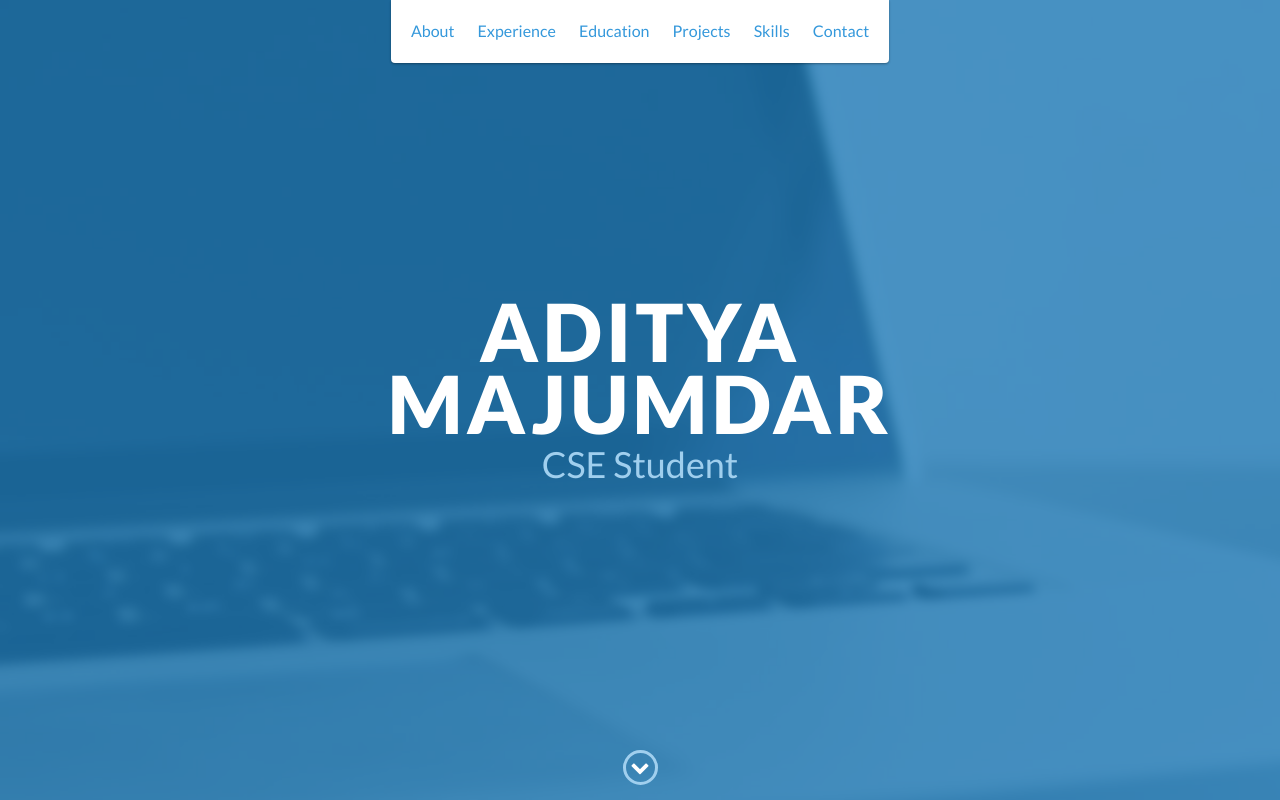
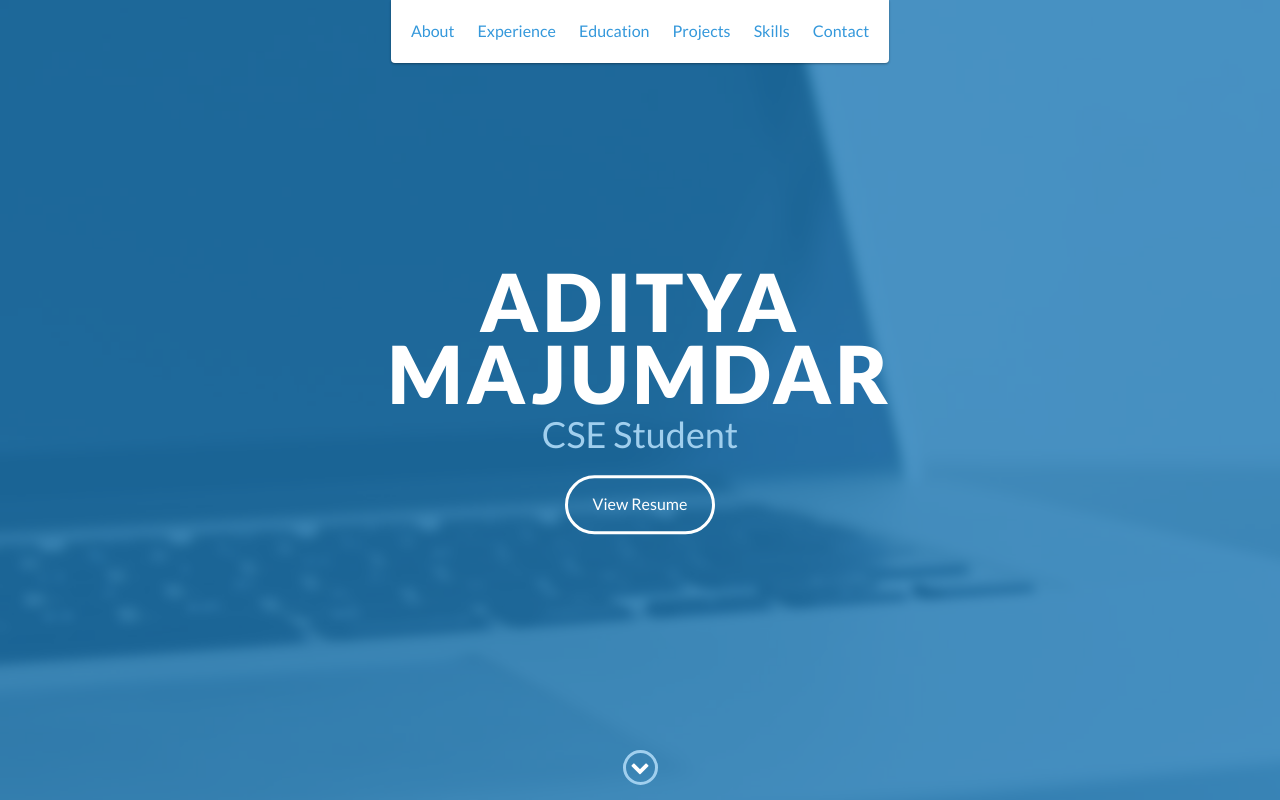
Before and after one commit to aditya110603/Portfolio, a website: page index.html in a window 1280 px wide. Shown: the top 800 px of the page. Drawn offline with nearby package versions, Linux system fonts and the light colour scheme.

Commit message:
Update index.html

```diff
--- a/index.html
+++ b/index.html
@@ -50,6 +50,7 @@
         <div id="lead-content">
             <h1>Aditya Majumdar</h1>
             <h2>CSE Student</h2>
+            <a href="https://drive.google.com/file/d/1ZXx_LkX_zfT_XDuh9MTCnlfMbMrmVgbA/view?usp=sharing" target=”_blank” class="btn-rounded-white">View Resume</a>
         </div>
         <!-- End #lead-content -->
 
```
